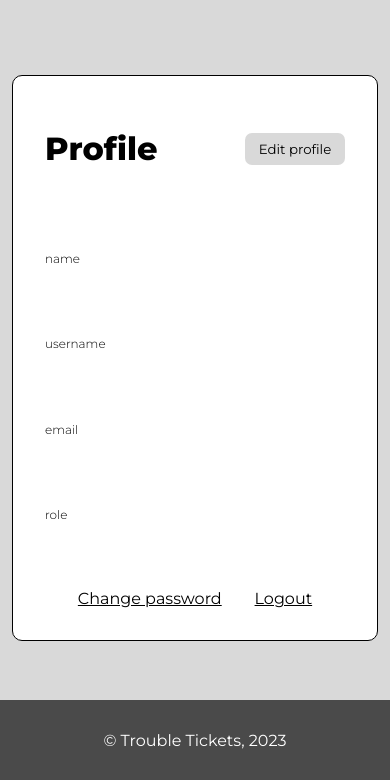
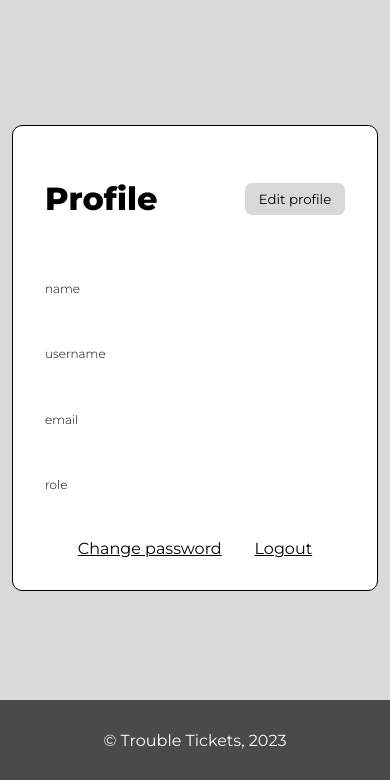
Before and after one commit to coutinho21/ltw_proj, a PHP site: page /pages/profile.php in a window 390 px wide. Shown: the part 64-844 px from the top of the page. Run offline with PHP 8.4, Linux system fonts and the light colour scheme; the visitor is signed in with stand-in values (Sample User, id 1); data comes from the database, SQL or seed files in the repository.

Commit message:
Added responsive design to profile

```diff
--- a/css/profile.css
+++ b/css/profile.css
@@ -2,8 +2,6 @@
 .edit-profile,
 .change-password {
     margin: auto;
-    /*margin-top: 1.15em;*/
-    margin-bottom: .85em;
     width: 300px;
     height: 500px;
     display: flex;
@@ -13,14 +11,38 @@
     background-color: #fff;
     padding: 2em;
     justify-content: space-between;
-
     position: fixed;
     top: 50%;
     left: 50%;
     transform: translate(-50%, -50%);
-    z-index: 1;
-    max-height: calc(100vh - 250px);
+
+    /*max-height: calc(100vh - 250px);*/
     overflow-y: auto;
+    text-overflow: ellipsis;
+}
+
+
+@media screen and (min-height: 43.75em) {
+    .profile-info,
+    .edit-profile,
+    .change-password {
+        height: 400px;
+
+}
+}
+
+
+@media screen and (max-height: 43.6875em){
+    .profile-info,
+    .edit-profile,
+    .change-password {
+        height: 350px;
+}
+/*
+    .profile-info p{
+        font-size: smaller;
+    }
+*/
 }
 
 .header-edit-profile {
```
